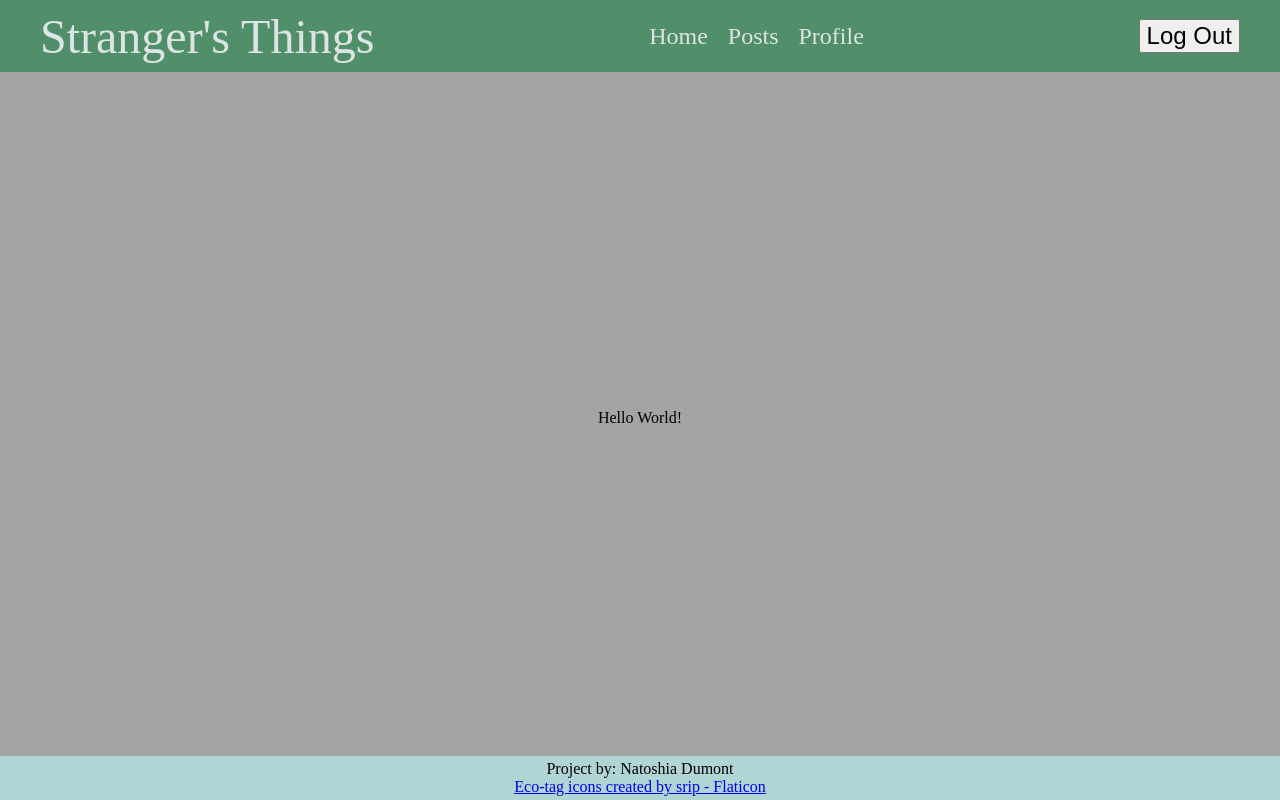
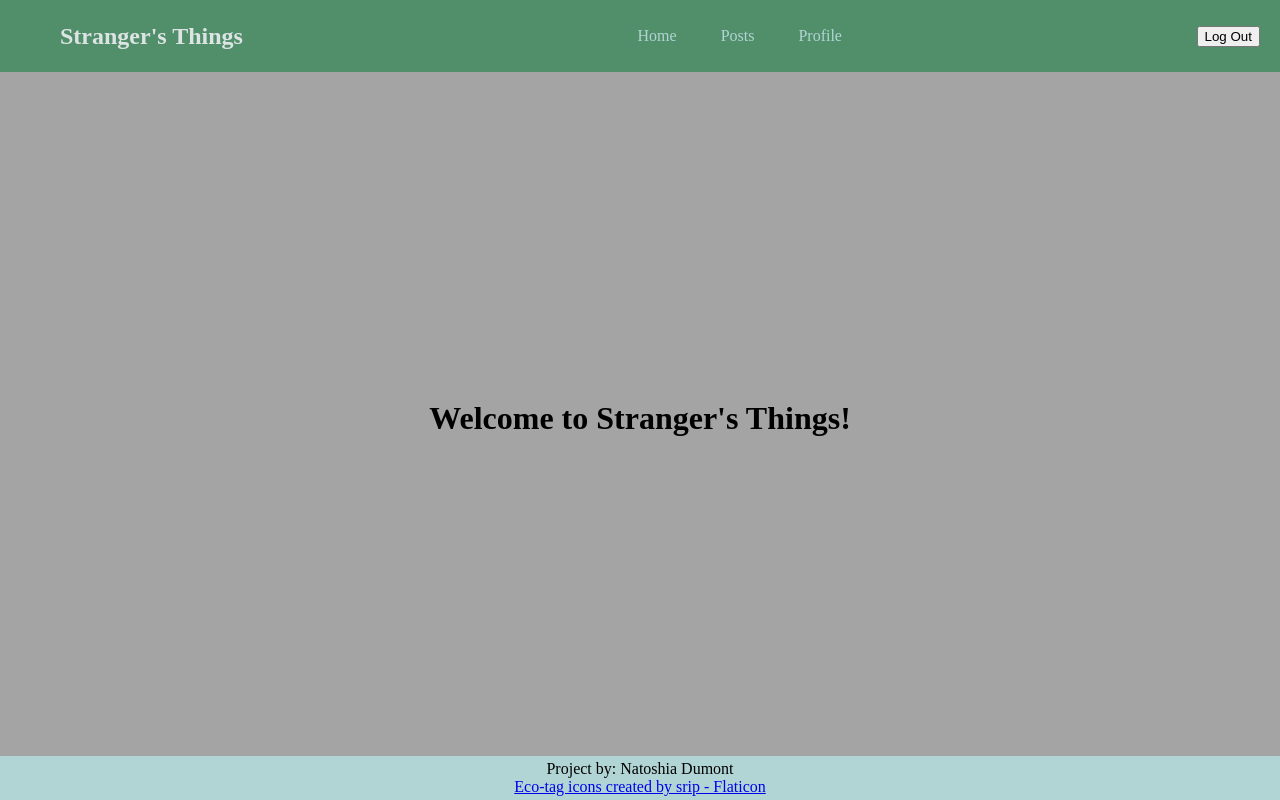
Before and after one commit to natoshiadumont/stangers_things_ndumont, a React app: page / in a window 1280 px wide. Built offline with nearby package versions, Linux system fonts and the light colour scheme; a web font is replaced by a local one.

Commit message:
posts component update

```diff
--- a/public/index.html
+++ b/public/index.html
@@ -1,29 +1,13 @@
 <!DOCTYPE html>
 <html lang="en">
 <head>
+  <base href="/">
   <meta charset="UTF-8">
   <meta name="viewport" content="width=device-width, initial-scale=1.0">
-  <title>Document</title>
+  <title>Stranger's Things</title>
   <link rel="stylesheet" href="style.css">
 </head>
 <body>
-  <header>
-    <div class="in-header" id="Title"> Stranger's Things </div>
-    <div class="in-header" id="nav-container">
-      <a class="navigation-tab" id="home-tab"> Home </a>
-      <a class="navigation-tab" id=""> Posts </a>
-      <a class="navigation-tab" id=""> Profile </a>
-    </div>
-    <button class="in-header">Log Out</button>
-  </header>
-
     <div id="app"></div>
-
-
-  </div>
-  <footer>
-    <div id="footer_text"> Project by: Natoshia Dumont </div>
-    <a href="https://www.flaticon.com/free-icons/eco-tag" title="eco-tag icons">Eco-tag icons created by srip - Flaticon</a>
-   </footer>
 </body>
 </html>
--- a/public/style.css
+++ b/public/style.css
@@ -1,7 +1,4 @@
-@font-face {
-  font-family: 'Coolvetica';
-  src: url(/resources/fonts/coolvetica.otf);
-}
+
 
 html, body{
   margin: 0;
@@ -16,7 +13,6 @@ body{
 }
 
 header {
-  font-family: 'Coolvetica';
   position: fixed;
   top: 0;
   left: 0;
@@ -36,10 +32,18 @@ header {
  font-size: 6vh;
 }
 
-.in-header{
+header a{
+  margin: 20px;
+  text-decoration: none;
+  color:rgb(177, 213, 212);
+}
+
+header h1{
   font-size: 3vh;
   display:flex;
-  margin:20px;
+  margin:5vh;
+  background-color: rgb(81, 142, 106);
+  color:rgb(221, 228, 228);
 }
 
 .navigation-tab{
@@ -84,7 +88,6 @@ main{
   margin-top: 8.5vh;
   margin-bottom: 4vh;
   border: 3px solid black;
-
 }
 
 .post{
@@ -93,3 +96,8 @@ main{
   margin-bottom: 10px;
   border-radius:rgb(177, 213, 212);
 }
+
+.tab-clicked{
+  font-weight: bold;
+  color: rgb(251, 97, 70)
+}
--- /dev/null
+++ b/src/api/index.js
@@ -0,0 +1,13 @@
+//set up base url and
+export const BASE_URL = 'https://strangers-things.herokuapp.com/api/2209-FTB-CT-WEB-PT';
+
+// export a function fetchAllPosts that fetches posts from api and returns an array all user posts
+export const fetchAllPosts = async () => {
+  try {
+    const result = await fetch(`${BASE_URL}/posts`);
+    const json = await result.json();
+    console.log(json.data);
+  } catch (error) {
+    console.log('Issue fetching all posts:', error);
+  }
+}
--- /dev/null
+++ b/src/components/home.js
@@ -0,0 +1,7 @@
+export const Home = () => {
+  return(
+    <div>
+      <h1>Welcome to Stranger's Things!</h1>
+    </div>
+  )
+}
--- /dev/null
+++ b/src/components/posts.js
@@ -0,0 +1,10 @@
+import { fetchAllPosts } from "../api"
+import React from "react";
+
+export const Posts = async() => {
+  return (
+    <div>
+      <h1>Posts</h1>
+    </div>
+  )
+}
--- /dev/null
+++ b/src/components/profile.js
@@ -0,0 +1,8 @@
+
+export const Profile = () => {
+  return (
+    <div>
+      <h1>Profile</h1>
+    </div>
+  )
+}
--- a/src/index.js
+++ b/src/index.js
@@ -1,13 +1,42 @@
 import React from 'react';
-import  ReactDOM  from 'react-dom';
+import ReactDOM from 'react-dom';
+import { BrowserRouter, Switch, useParams, NavLink, Route } from 'react-router-dom';
+import { Home } from './components/home';
+import { Posts } from './components/posts';
+import { Profile } from './components/profile'
+import { fetchAllPosts } from './api';
+const App = () => {
 
-const App = () => {
-  return(
-  <div>
-    Hello World!
-  </div>
+
+  return (
+    <BrowserRouter >
+      <header>
+        <h1> Stranger's Things </h1>
+        <div>
+          <NavLink exact to='/'> Home </NavLink>
+          <NavLink to='/posts'> Posts </NavLink>
+          <NavLink to='/profile'> Profile </NavLink>
+        </div>
+        <button className="in-header">Log Out</button>
+      </header>
+      <Switch>
+        <Route exact path='/'><Home /> </Route>
+        <Route exact path='/posts'><Posts /> </Route>
+        <Route exact path='/profile'><Profile /> </Route>
+      </Switch>
+      <footer>
+        <div id="footer_text"> Project by: Natoshia Dumont </div>
+        <a href="https://www.flaticon.com/free-icons/eco-tag" title="eco-tag icons">Eco-tag icons created by srip - Flaticon</a>
+      </footer>
+    </BrowserRouter>
   )
 }
+
+
+
+
+
+
 
 ReactDOM.render(
   <App />,
```
Also changed, not shown: resources/fonts/coolvetica.otf (renamed from public/coolvetica.otf).
